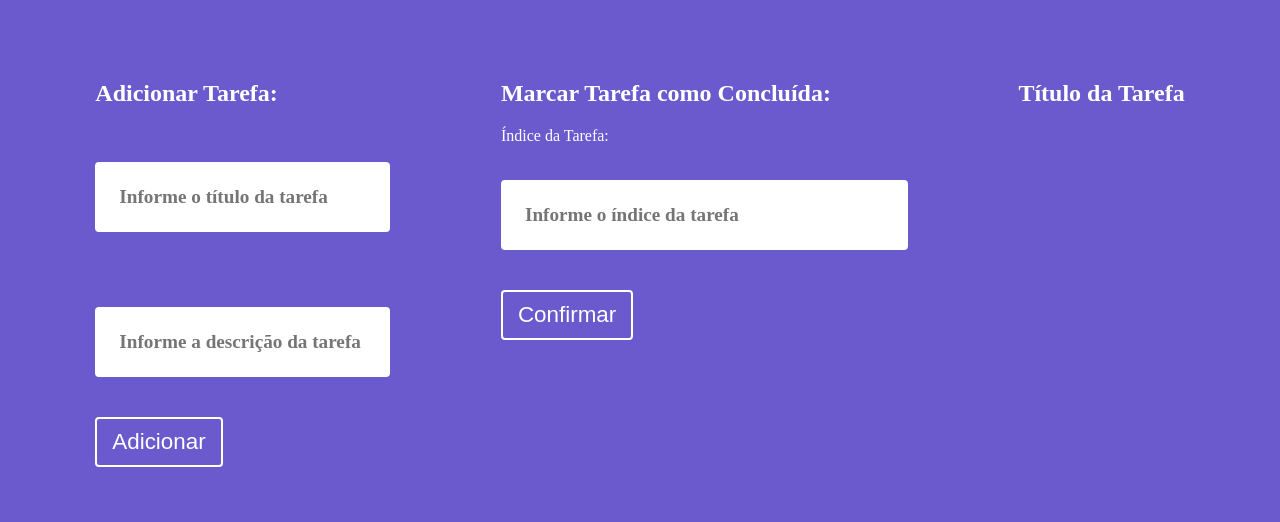
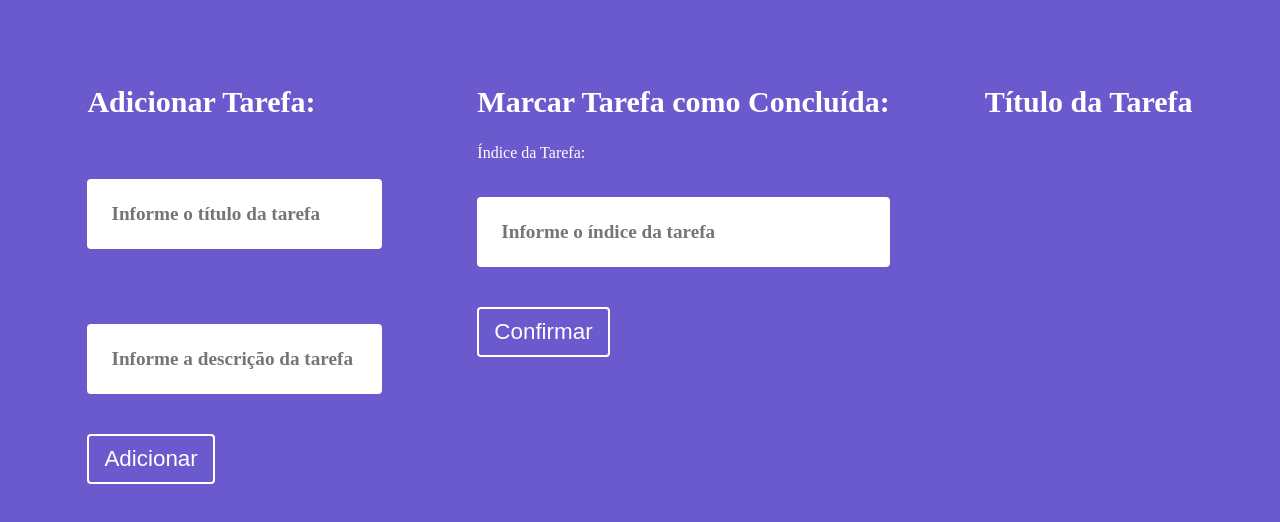
Before and after one commit to Filipi0/Task-Manager, a plain HTML site: page index.html in a window 1280 px wide. Drawn offline with Linux system fonts and the light colour scheme; a web font is replaced by a local one.

Commit message:
Aumentando os titulos da index.html

```diff
--- a/style.css
+++ b/style.css
@@ -230,3 +230,15 @@ button:hover {
     border-radius: 4px;
     margin-left: 10px;
 }
+
+.add-task3 h2 {
+    font-size: 30px;
+}
+
+.mark-as-done3 h2 {
+    font-size: 30px;
+}
+
+.task-details3 h2 {
+    font-size: 30px;
+}
```
